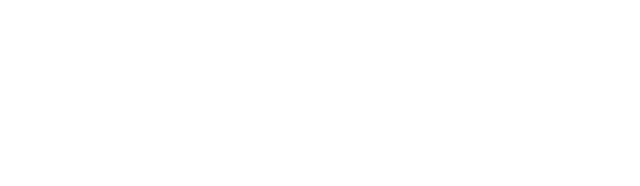
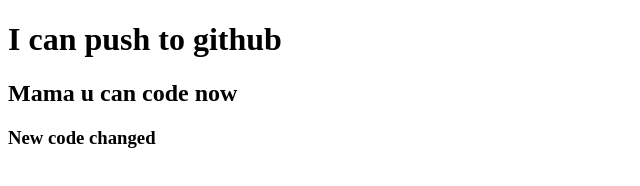
Before and after one commit to absmshakilxx/my-second-repo, a plain HTML site: page index.html in a window 1280 px wide. Shown: the whole page, without its empty margins (0-640 px from the left). Drawn offline with Linux system fonts and the light colour scheme.

Commit message:
added header

```diff
--- a/index.html
+++ b/index.html
@@ -6,7 +6,10 @@
     <meta name="viewport" content="width=device-width, initial-scale=1.0">
     <title>my second repo </title>
 </head>
+
 <body>
-
+    <h1> I can push to github</h1>
+    <h2> Mama u can code now</h2>
+    <h3>New code changed</h3>
 </body>
 </html>
```
